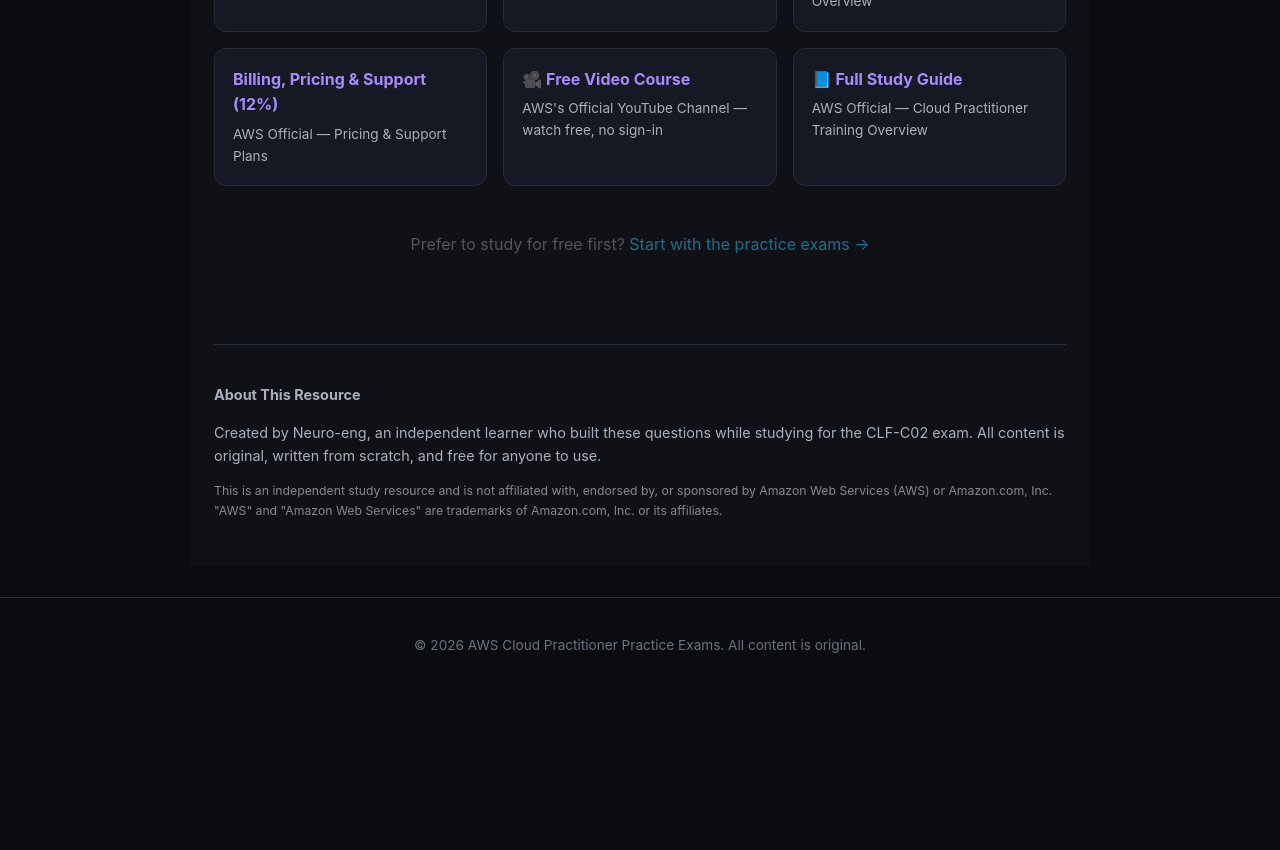
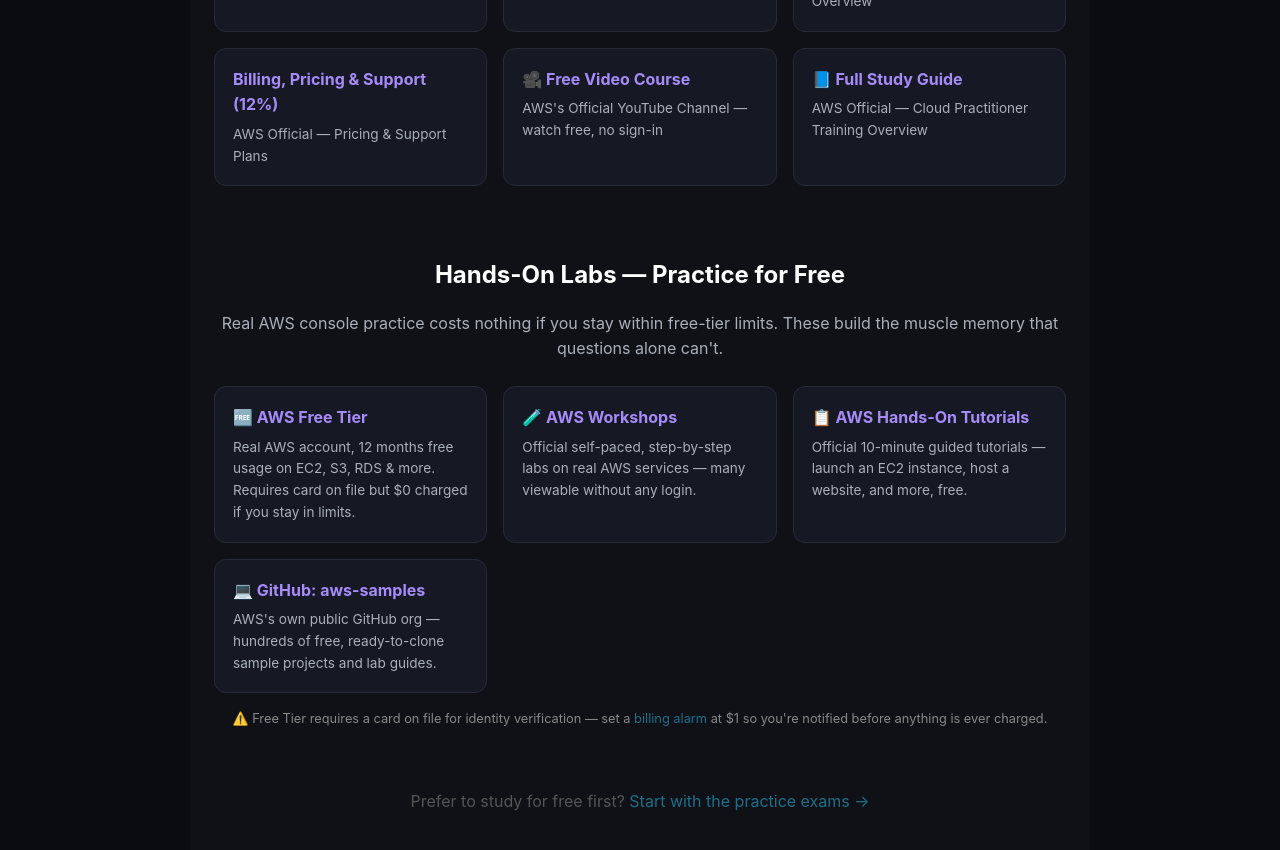
Before and after one commit to Neuro-eng/Hybrid-Technology, a Jekyll site: the page built from index.md, in a window 1280 px wide and 900 px high, scrolled down 1176 px. Shown: the top 850 px of the window. Built offline with Jekyll 4.4.1, drawn with Linux system fonts in a browser that asks for light colours; our own code applies the rules of GitHub Pages for plain Markdown files; before the commit the page ends 1871 px from its top, so only the background shows below that.

Commit message:
Update index.md

```diff
--- a/index.md
+++ b/index.md
@@ -55,6 +55,29 @@
       <p>AWS Official — Cloud Practitioner Training Overview</p>
     </a>
   </div>
+</section>
+<section class="topics">
+  <h2 class="section-title">Hands-On Labs — Practice for Free</h2>
+  <p class="section-sub">Real AWS console practice costs nothing if you stay within free-tier limits. These build the muscle memory that questions alone can't.</p>
+  <div class="topic-grid">
+    <a class="topic-card" href="https://aws.amazon.com/free/" target="_blank">
+      <h4>🆓 AWS Free Tier</h4>
+      <p>Real AWS account, 12 months free usage on EC2, S3, RDS & more. Requires card on file but $0 charged if you stay in limits.</p>
+    </a>
+    <a class="topic-card" href="https://workshops.aws/" target="_blank">
+      <h4>🧪 AWS Workshops</h4>
+      <p>Official self-paced, step-by-step labs on real AWS services — many viewable without any login.</p>
+    </a>
+    <a class="topic-card" href="https://aws.amazon.com/getting-started/hands-on/" target="_blank">
+      <h4>📋 AWS Hands-On Tutorials</h4>
+      <p>Official 10-minute guided tutorials — launch an EC2 instance, host a website, and more, free.</p>
+    </a>
+    <a class="topic-card" href="https://github.com/aws-samples" target="_blank">
+      <h4>💻 GitHub: aws-samples</h4>
+      <p>AWS's own public GitHub org — hundreds of free, ready-to-clone sample projects and lab guides.</p>
+    </a>
+  </div>
+  <p class="fine-print" style="text-align:center; margin-top:16px;">⚠️ Free Tier requires a card on file for identity verification — set a <a href="https://aws.amazon.com/premiumsupport/knowledge-center/set-up-billing-alarm/" target="_blank">billing alarm</a> at $1 so you're notified before anything is ever charged.</p>
 </section>
 <section class="cta-secondary">
   <p>Prefer to study for free first? <a href="practice-exam/exams.html">Start with the practice exams →</a></p>
```
